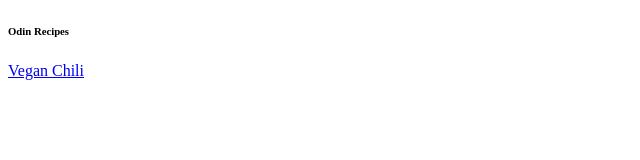
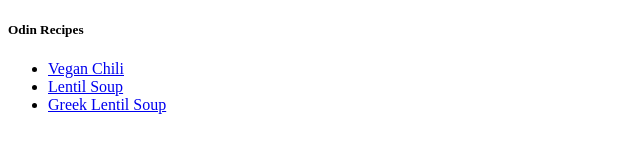
Before and after one commit to froggman79/odin-recipes, a plain HTML site: page index.html in a window 1280 px wide. Shown: the whole page, without its empty margins (0-640 px from the left). Drawn offline with Linux system fonts and the light colour scheme.

Commit message:
Added new links

```diff
--- a/index.html
+++ b/index.html
@@ -2,14 +2,21 @@
 <html>
     <head>
         <meta charset="utf-8">
-
+        <Title>Recipes</Title>
     </head>
     <body>
 
 
-       <h6>Odin Recipes</h6>
-
-       <a href="chili.html">Vegan Chili</a>
+       <h5>Odin Recipes</h5>
+       <ul>
+     <li>
+       <a href="recipes/chili.html">Vegan Chili</a>
+    </li>
+    <li>
+        <a href="recipes/lentil.html">Lentil Soup</a>
+    </li>
+    <li> <a href="recipes/greek-lentil.html">Greek Lentil Soup</a></li>
+        </ul>
 
     </body>
 </html>
```
